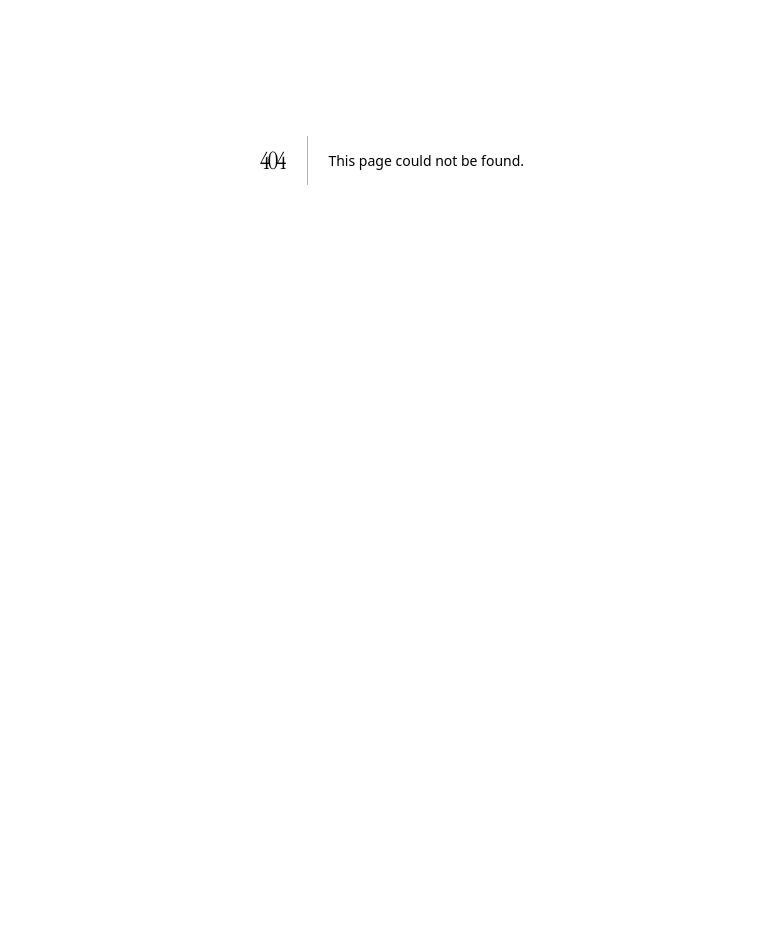
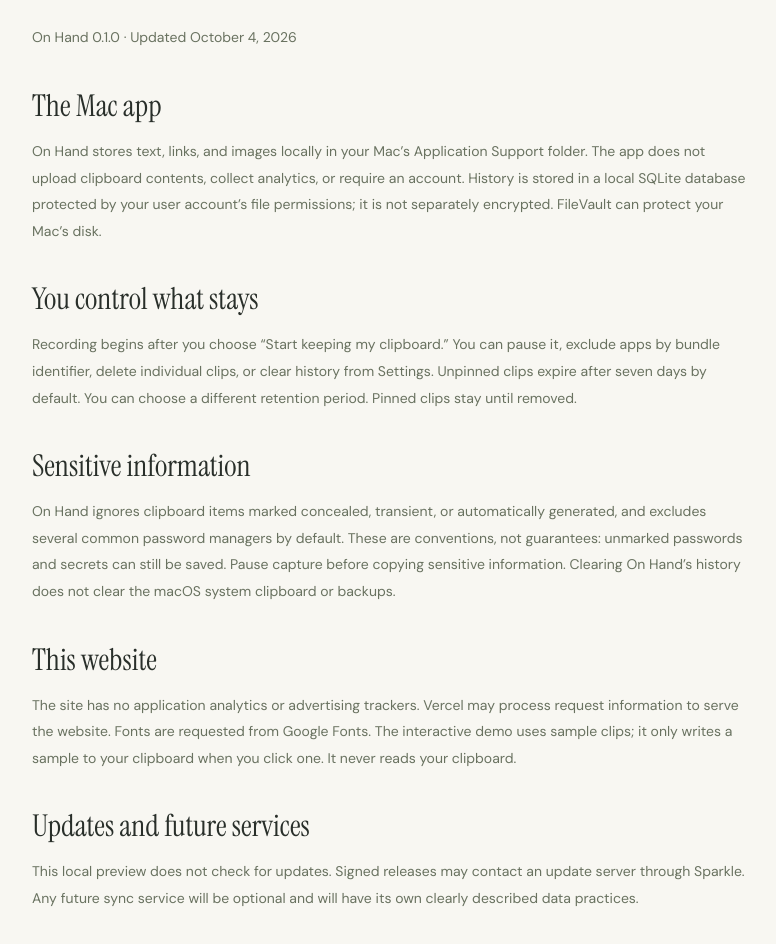
Before and after one commit to coreyhaines31/onhand, a Next.js app in the folder site/: page /privacy in a window 1280 px wide. Before the commit this address had no page. Shown: the part 240-1184 px from the top of the page, without its empty margins (248-1024 px from the left). Before the commit the page ends 800 px from the top, so only its background shows below. Built offline with nearby package versions, Linux system fonts and the light colour scheme.

Commit message:
docs: add installation and privacy pages

```diff
--- /dev/null
+++ b/site/app/privacy/page.tsx
@@ -0,0 +1,55 @@
+import Link from "next/link";
+export default function Privacy() {
+  return (
+    <main className="document wrap">
+      <Link className="back" href="/">
+        ← Back to On Hand
+      </Link>
+      <h1>
+        Your clipboard.
+        <br />
+        <em>Your business.</em>
+      </h1>
+      <p>On Hand 0.1.0 · Updated October 4, 2026</p>
+      <h2>The Mac app</h2>
+      <p>
+        On Hand stores text, links, and images locally in your Mac’s Application
+        Support folder. The app does not upload clipboard contents, collect
+        analytics, or require an account. History is stored in a local SQLite
+        database protected by your user account’s file permissions; it is not
+        separately encrypted. FileVault can protect your Mac’s disk.
+      </p>
+      <h2>You control what stays</h2>
+      <p>
+        Recording begins after you choose “Start keeping my clipboard.” You can
+        pause it, exclude apps by bundle identifier, delete individual clips, or
+        clear history from Settings. Unpinned clips expire after seven days by
+        default. You can choose a different retention period. Pinned clips stay
+        until removed.
+      </p>
+      <h2>Sensitive information</h2>
+      <p>
+        On Hand ignores clipboard items marked concealed, transient, or
+        automatically generated, and excludes several common password managers
+        by default. These are conventions, not guarantees: unmarked passwords
+        and secrets can still be saved. Pause capture before copying sensitive
+        information. Clearing On Hand’s history does not clear the macOS system
+        clipboard or backups.
+      </p>
+      <h2>This website</h2>
+      <p>
+        The site has no application analytics or advertising trackers. Vercel
+        may process request information to serve the website. Fonts are
+        requested from Google Fonts. The interactive demo uses sample clips; it
+        only writes a sample to your clipboard when you click one. It never
+        reads your clipboard.
+      </p>
+      <h2>Updates and future services</h2>
+      <p>
+        This local preview does not check for updates. Signed releases may
+        contact an update server through Sparkle. Any future sync service will
+        be optional and will have its own clearly described data practices.
+      </p>
+    </main>
+  );
+}
```
Also changed, not shown: site/app/install/page.tsx (added, +59 -0 lines).
